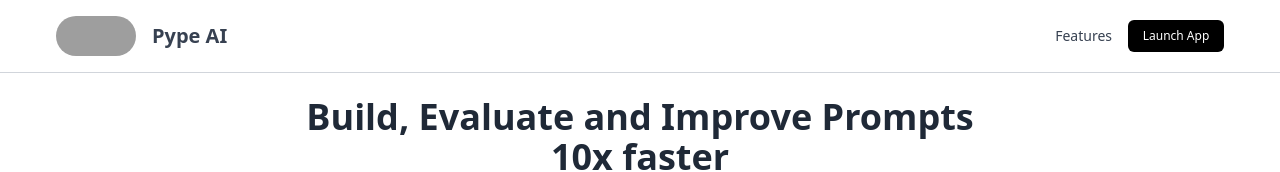
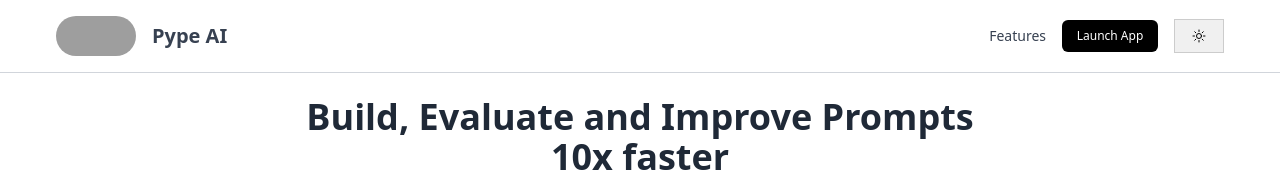
Before and after one commit to Anshika31sharma/Pype-Web, a Next.js app: page / in a window 1280 px wide. Shown: the top 172 px of the page. Built offline with nearby package versions, Linux system fonts and the light colour scheme; grey boxes are pictures that could not be loaded.

Commit message:
updated theme

```diff
--- a/src/app/Components/Footer.tsx
+++ b/src/app/Components/Footer.tsx
@@ -1,12 +1,19 @@
 export default function Footer() {
   return (
     <>
-        <hr className="border-t border-gray-300 " />
-        <footer className="w-full  p-4 justify-between py-6  flex">
+      <hr className="border-t border-gray-300" />
+      <footer className="w-full p-4 justify-between py-6 flex">
         <p className="text-gray-600">© Singularity Corp Pvt. Ltd. 2024. All rights reserved. Privacy Policy.</p>
-          <svg xmlns="http://www.w3.org/2000/svg" viewBox="0 0 24 24" fill="currentColor" className="w-6 h-6 text-gray-700">
+        <a href="https://www.linkedin.com/company/pype-networks/" target="_blank" rel="noopener noreferrer">
+          <svg
+            xmlns="http://www.w3.org/2000/svg"
+            viewBox="0 0 24 24"
+            fill="currentColor"
+            className="w-6 h-6 text-gray-700"
+          >
             <path d="M19 0H5C2.24 0 0 2.24 0 5v14c0 2.76 2.24 5 5 5h14c2.76 0 5-2.24 5-5V5c0-2.76-2.24-5-5-5zM8.5 19H5.7v-9h2.8v9zm-1.4-10.2c-.9 0-1.6-.7-1.6-1.6 0-.9.7-1.6 1.6-1.6s1.6.7 1.6 1.6c0 .9-.7 1.6-1.6 1.6zm13.8 10.2h-2.8v-5c0-1.2-.4-2-1.4-2-1.1 0-1.8.8-1.8 2v5h-2.8v-9h2.8v1.2h.1c.4-.6 1.3-1.2 2.3-1.2 2.5 0 4.2 1.7 4.2 5v5z" />
           </svg>
+        </a>
       </footer>
     </>
   );
--- a/src/app/Components/Navbar.tsx
+++ b/src/app/Components/Navbar.tsx
@@ -1,4 +1,9 @@
 export default function Navbar() {
+  const handleThemeToggle = () => {
+    const isDarkMode = document.documentElement.classList.toggle("dark");
+    localStorage.setItem("isDarkMode", isDarkMode ? "true" : "false");
+  };
+
   return (
     <>
       <nav className="flex flex-wrap justify-between items-center p-4 bg-white">
@@ -12,7 +17,7 @@ export default function Navbar() {
             Pype AI
           </p>
         </div>
-        <div className=" flex-wrap items-center gap-4 mr-4 md:mr-10 mt-2 md:mt-0 hidden md:flex">
+        <div className="flex-wrap items-center gap-4 mr-4 md:mr-10 mt-2 md:mt-0 hidden md:flex">
           <a
             href="#features"
             className="cursor-pointer text-sm text-gray-700 scroll-smooth"
@@ -22,6 +27,26 @@ export default function Navbar() {
           <button className="bg-black w-20 md:w-24 rounded-md text-white text-xs py-2">
             Launch App
           </button>
+          <button
+            className="theme-toggle-btn"
+            onClick={handleThemeToggle}
+            aria-label="Toggle theme"
+          >
+            <svg
+              xmlns="http://www.w3.org/2000/svg"
+              fill="none"
+              viewBox="0 0 24 24"
+              strokeWidth={1.5}
+              stroke="currentColor"
+              className="size-4"
+            >
+              <path
+                strokeLinecap="round"
+                strokeLinejoin="round"
+                d="M12 3v2.25m6.364.386-1.591 1.591M21 12h-2.25m-.386 6.364-1.591-1.591M12 18.75V21m-4.773-4.227-1.591 1.591M5.25 12H3m4.227-4.773L5.636 5.636M15.75 12a3.75 3.75 0 1 1-7.5 0 3.75 3.75 0 0 1 7.5 0Z"
+              />
+            </svg>
+          </button>
         </div>
       </nav>
       <hr className="border-t border-gray-300" />
--- /dev/null
+++ b/src/app/Components/ThemeToggle.jsx
@@ -0,0 +1,16 @@
+document.addEventListener('DOMContentLoaded', () => {
+    const toggleButton = document.querySelector('.theme-toggle-btn');
+
+    const storedTheme = localStorage.getItem('theme');
+    if (storedTheme === 'dark') {
+      document.body.classList.add('dark-mode');
+    } else {
+      document.body.classList.remove('dark-mode');
+    }
+    if (toggleButton) {
+      toggleButton.addEventListener('click', () => {
+        const isDarkMode = document.body.classList.toggle('dark-mode');
+        localStorage.setItem('theme', isDarkMode ? 'dark' : 'light');
+      });
+    }
+  });
--- a/src/app/globals.css
+++ b/src/app/globals.css
@@ -19,3 +19,33 @@
 .features {
   scroll-behavior: smooth;
 }
+:root {
+  --background-color: #ffffff;
+  --text-color: #000000;
+  --link-color: #1a73e8;
+}
+.dark-mode {
+  --background-color: #121212;
+  --text-color: #e0e0e0;
+  --link-color: #bb86fc;
+}
+
+body {
+  background-color: var(--background-color);
+  color: var(--text-color);
+}
+
+a {
+  color: var(--link-color);
+}
+
+.theme-toggle-btn {
+  background-color: #f0f0f0;
+  border: 1px solid #ccc;
+  padding: 8px 16px;
+  cursor: pointer;
+}
+
+.theme-toggle-btn:hover {
+  background-color: #e0e0e0;
+}
--- a/src/app/layout.tsx
+++ b/src/app/layout.tsx
@@ -1,6 +1,7 @@
-import type { Metadata } from "next";
+import { Metadata } from "next";
 import localFont from "next/font/local";
 import "./globals.css";
+import Script from 'next/script';
 
 const geistSans = localFont({
   src: "./fonts/GeistVF.woff",
@@ -25,10 +26,31 @@ export default function RootLayout({
 }>) {
   return (
     <html lang="en">
-      <body
-        className={`${geistSans.variable} ${geistMono.variable} antialiased`}
-      >
+      <body className={`${geistSans.variable} ${geistMono.variable} antialiased`}>
         {children}
+        <Script
+          id="theme-toggle-script"
+          strategy="afterInteractive"
+        >
+
+          {`
+            document.addEventListener('DOMContentLoaded', () => {
+              const toggleButton = document.querySelector('.theme-toggle-btn');
+              const storedTheme = localStorage.getItem('theme');
+              if (storedTheme === 'dark') {
+                document.body.classList.add('dark-mode');
+              } else {
+                document.body.classList.remove('dark-mode');
+              }
+              if (toggleButton) {
+                toggleButton.addEventListener('click', () => {
+                  const isDarkMode = document.body.classList.toggle('dark-mode');
+                  localStorage.setItem('theme', isDarkMode ? 'dark' : 'light');
+                });
+              }
+            });
+          `}
+        </Script>
       </body>
     </html>
   );
```
Lines whose indentation alone changed are shown as unchanged.
